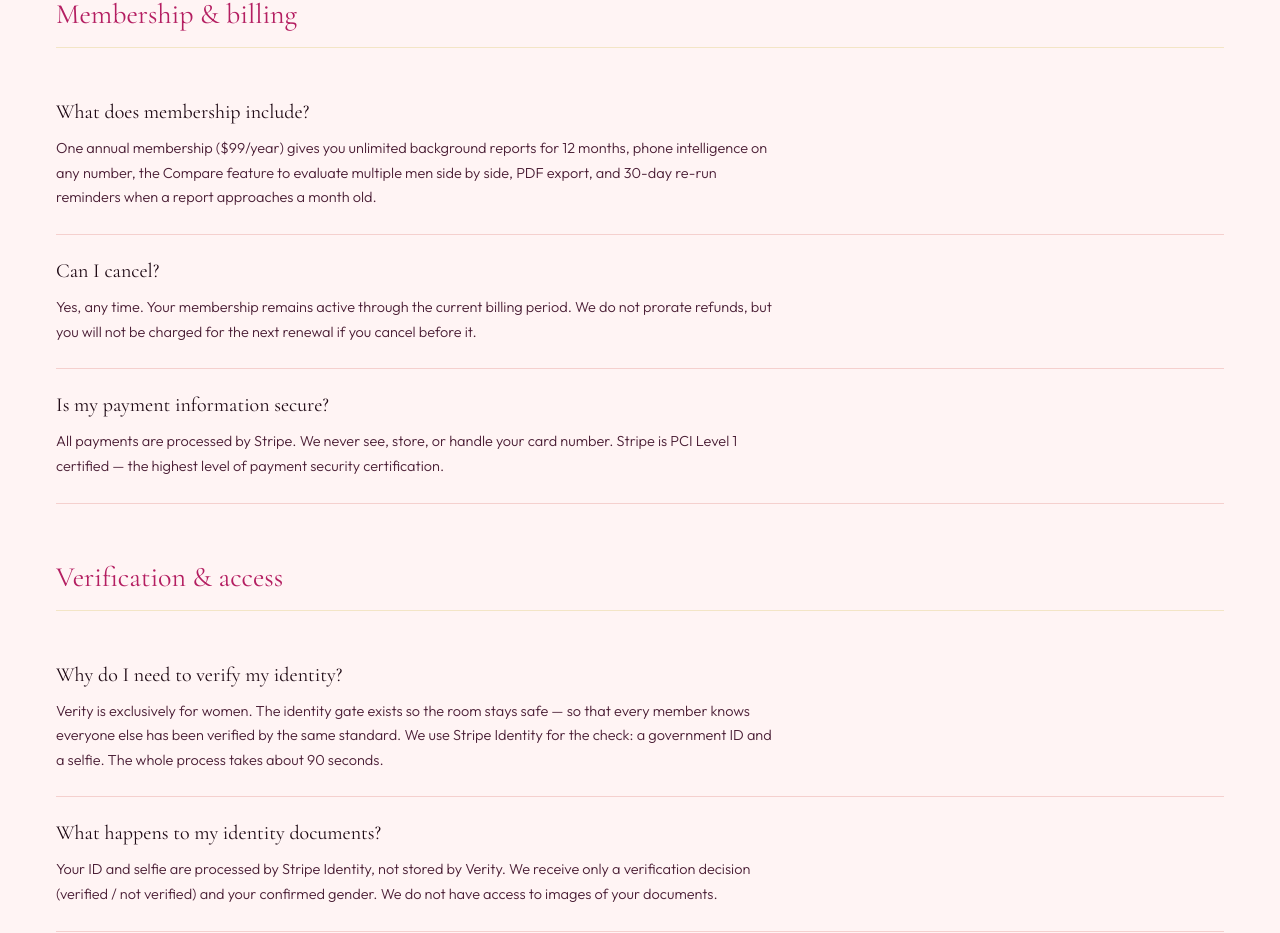
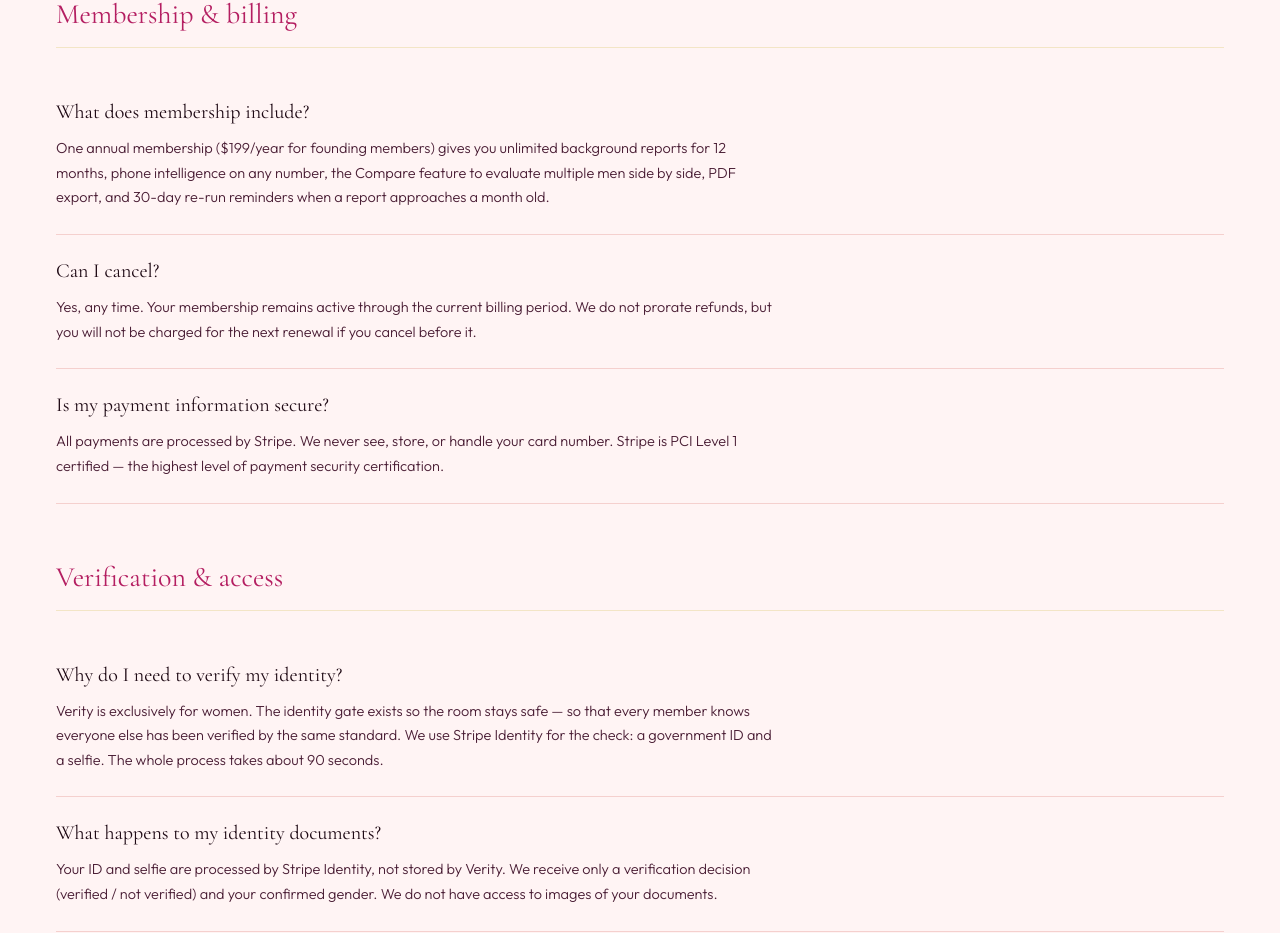
Before and after one commit to Mintploy/verity, a Next.js app: page /help in a window 1280 px wide. Shown: the part 1694-2627 px from the top of the page. Built offline with nearby package versions, Linux system fonts and the light colour scheme; a web font is replaced by a local one.

Commit message:
Update page.tsx

```diff
--- a/app/help/page.tsx
+++ b/app/help/page.tsx
@@ -49,7 +49,7 @@ const faqs = [
     items: [
       {
         q: 'What does membership include?',
-        a: "One annual membership ($99/year) gives you unlimited background reports for 12 months, phone intelligence on any number, the Compare feature to evaluate multiple men side by side, PDF export, and 30-day re-run reminders when a report approaches a month old.",
+        a: "One annual membership ($199/year for founding members) gives you unlimited background reports for 12 months, phone intelligence on any number, the Compare feature to evaluate multiple men side by side, PDF export, and 30-day re-run reminders when a report approaches a month old.",
       },
       {
         q: 'Can I cancel?',
```
